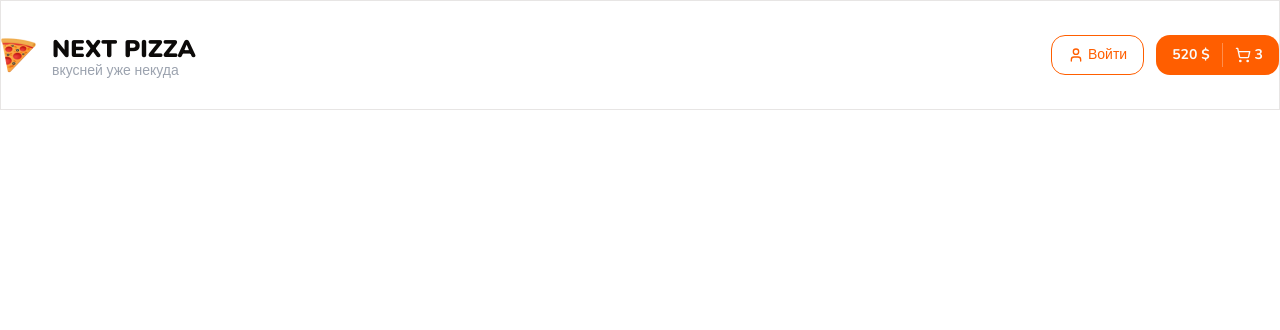
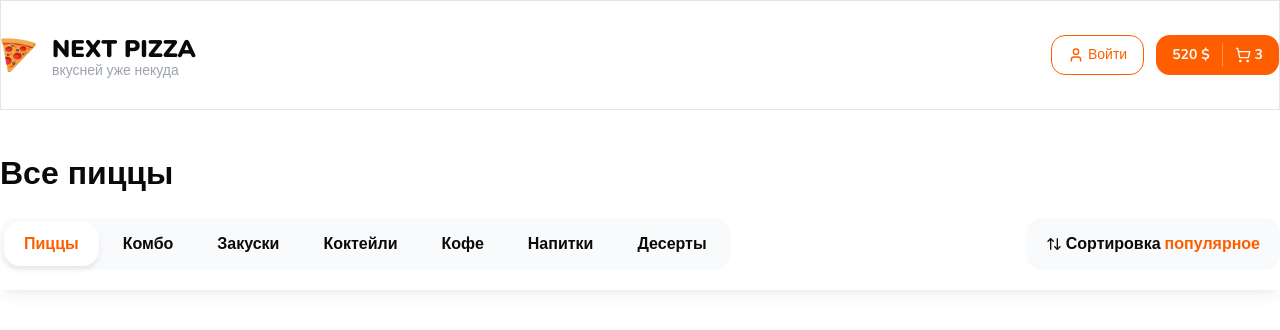
Before and after one commit to kersor/next-pizza, a Next.js app: page / in a window 1280 px wide. Shown: the top 330 px of the page. Built offline with nearby package versions, Linux system fonts and the light colour scheme.

Commit message:
add TopBar, Categories, Sort

```diff
--- a/app/page.tsx
+++ b/app/page.tsx
@@ -1,10 +1,18 @@
+import { Categories } from "@/components/shared/Categories";
+import { Container } from "@/components/shared/Container";
+import { Sort } from "@/components/shared/Sort";
+import { Title } from "@/components/shared/Title";
+import { TopBar } from "@/components/shared/TopBar";
 import { Button } from "@/components/ui/button";
 import Image from "next/image";
 
 export default function Home() {
   return (
     <div>
-
+      <Container className="mt-10">
+        <Title text="Все пиццы" size="lg" className="font-extrabold" />
+      </Container>
+      <TopBar />
     </div>
   );
 }
--- /dev/null
+++ b/components/shared/Categories.tsx
@@ -0,0 +1,34 @@
+"use client"
+
+import { cn } from "@/lib/utils"
+import { Button } from "../ui/button"
+import { useState } from "react"
+
+interface Props {
+    className?: string
+}
+
+const categories = ['Пиццы', 'Комбо', 'Закуски', 'Коктейли', 'Кофе', 'Напитки', 'Десерты']
+
+export const Categories = ({
+    className
+}: Props) => {
+    const [activeCats, setActiveCats] = useState(0)
+
+    return (
+        <div className={cn("inline-flex gap-1 bg-gray-50 p-1 rounded-2xl", className)}>
+            {
+                categories.map((item, index) => (
+                    <a className={cn(
+                        "flex items-center font-bold h-11 rounded-2xl px-5",
+                        activeCats === index && 'bg-white shadow-md shadow-gray-200 text-primary'
+                    )} key={index}>
+                        <button onClick={() => setActiveCats(index)}>
+                            {item}
+                        </button>
+                    </a>
+                ))
+            }
+        </div>
+    )
+}
--- /dev/null
+++ b/components/shared/Sort.tsx
@@ -0,0 +1,18 @@
+import { cn } from "@/lib/utils"
+import { ArrowUpDown } from "lucide-react"
+
+interface Props {
+    className?: string
+}
+
+export const Sort = ({
+    className
+}: Props) => {
+    return (
+        <div className={cn("inline-flex items-center gap-1 bg-gray-50 px-5 h-[52px] rounded-2xl cursor-pointer", className)}>
+            <ArrowUpDown size={16} />
+            <b>Сортировка</b>
+            <b className="text-primary">популярное</b>
+        </div>
+    )
+}
--- /dev/null
+++ b/components/shared/TopBar.tsx
@@ -0,0 +1,22 @@
+import { cn } from "@/lib/utils"
+import { Sort } from "./Sort"
+import { Categories } from "./Categories"
+import { Title } from "./Title"
+import { Container } from "./Container"
+
+interface Props {
+    className?: string
+}
+
+export const TopBar = ({
+    className
+}: Props) => {
+    return (
+        <div className={cn("sticky top-0 bg-white py-5 shadow-lg shadow-black/5 z-10", className)}>
+            <Container className="flex items-center justify-between">
+                <Categories />
+                <Sort />
+            </Container>
+        </div>
+    )
+}
```
